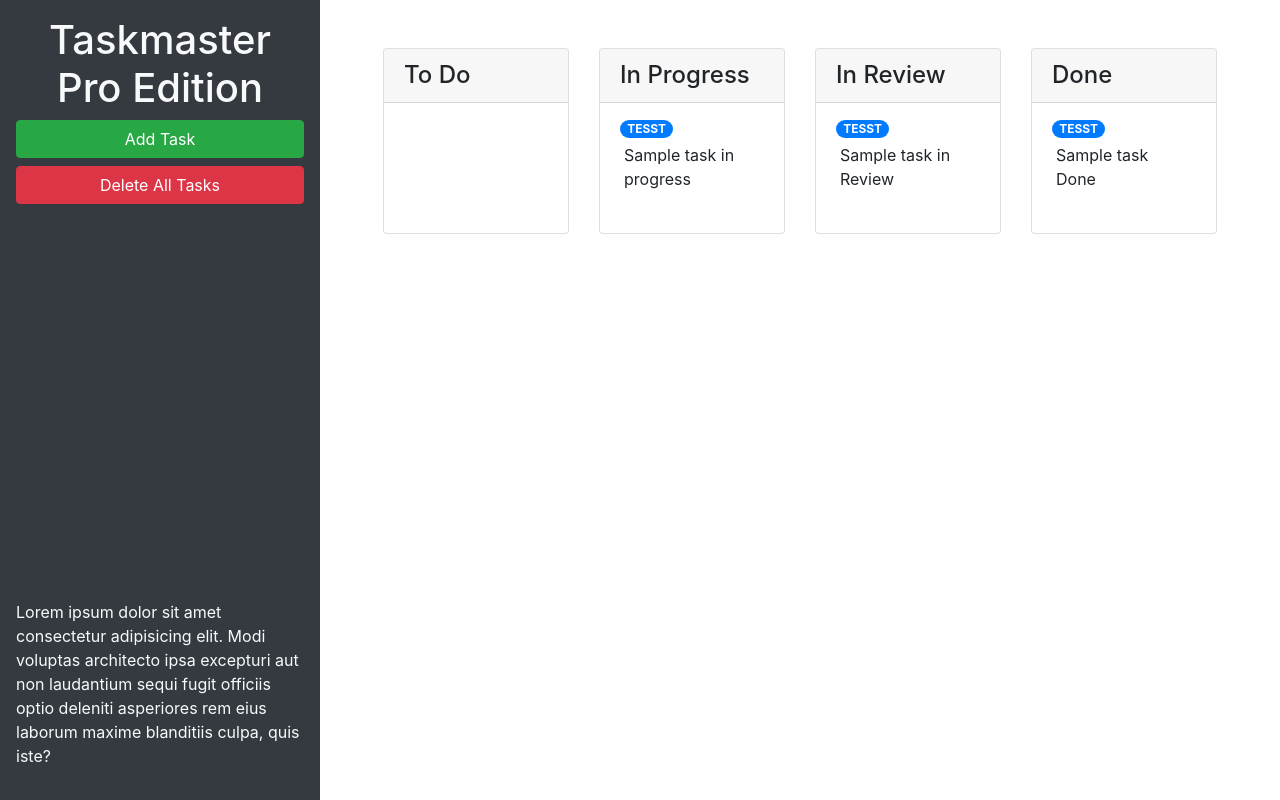
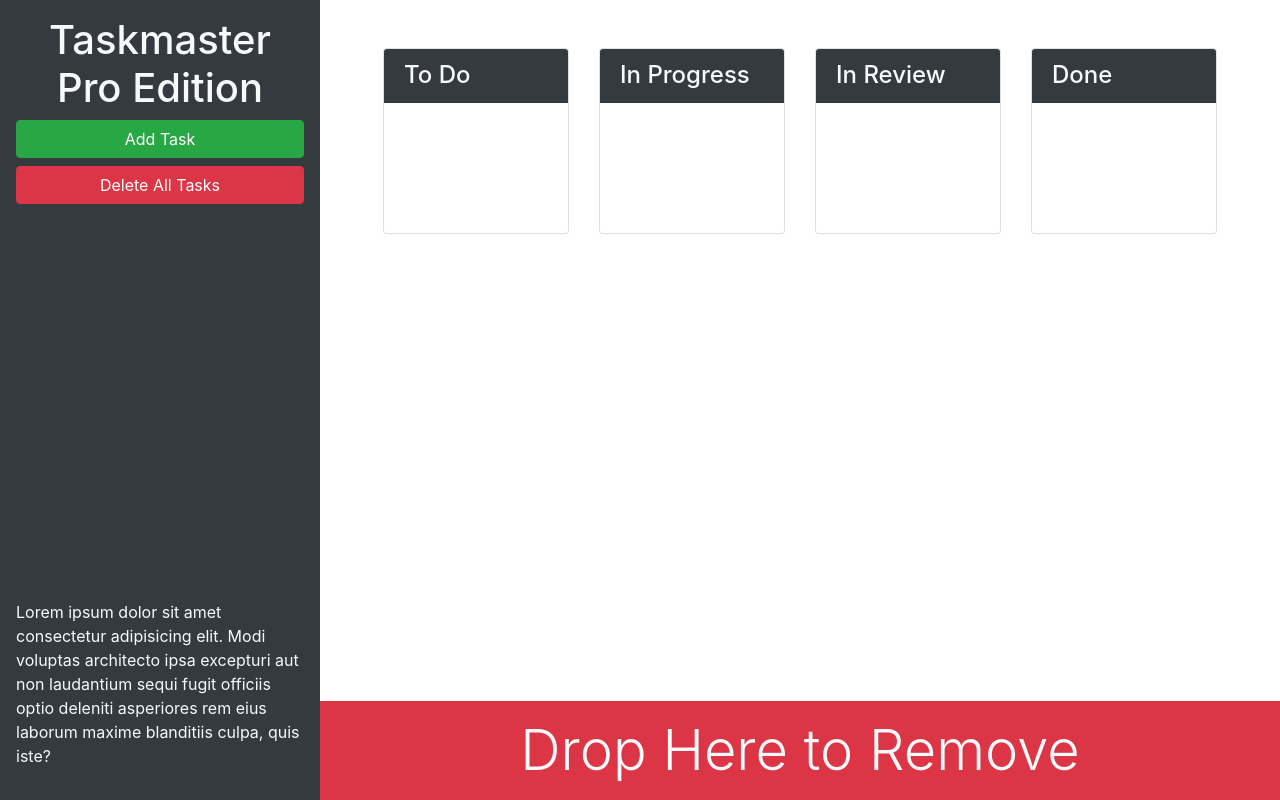
Before and after one commit to palminski/taskmaster-pro, a plain HTML site: page index.html in a window 1280 px wide. Drawn offline with nearby package versions, Linux system fonts and the light colour scheme.

Commit message:
completed bootstrap styling

```diff
--- a/index.html
+++ b/index.html
@@ -13,23 +13,23 @@
 <body>
 
   <div class="row min-vh-100 no-gutters">
-    <header class="col-12 col-lg-3 bg-dark text-light d-flex flex-column p-4 p-lg-3">
+    <header class="col-12 col-lg-3 bg-dark text-light sticky-top d-flex flex-column p-4 p-lg-3">
       <h1 class="text-center">Taskmaster Pro Edition</h1>
       <button id="create-task" class="btn btn-block btn-success" data-toggle="modal" data-target="#task-form-modal">Add
         Task</button>
       <button id="remove-tasks" class="btn btn-block btn-danger">Delete All Tasks</button>
-      <p class="mt-auto">Lorem ipsum dolor sit amet consectetur adipisicing elit. Modi voluptas architecto ipsa
+      <p class="mt-auto d-none d-lg-block">Lorem ipsum dolor sit amet consectetur adipisicing elit. Modi voluptas architecto ipsa
         excepturi aut non
         laudantium sequi fugit officiis optio deleniti asperiores rem eius laborum maxime blanditiis culpa, quis iste?
       </p>
     </header>
-    <main class="col-12 col-lg-9">
+    <main class="col-12 col-lg-9 d-flex flex-column">
       <div class="m-5 row justify-content-around">
 
         <!-- To Do -->
         <div class="col-12 col-md-6 col-xl-3 mb-3">
           <div class="card">
-            <h4 class="card-header">To Do</h4>
+            <h4 class="card-header bg-dark text-light">To Do</h4>
             <ul id="list-toDo" class="list-group list-group-flush"> </ul>
           </div>
         </div>
@@ -37,12 +37,9 @@
         <!-- ?In Progress -->
         <div class="col-12 col-md-6 col-xl-3 mb-3">
           <div class="card">
-            <h4 class="card-header">In Progress</h4>
+            <h4 class="card-header bg-dark text-light">In Progress</h4>
             <ul id="list-inProgress" class="list-group list-group-flush">
-              <li class="list-group-item">
-                <span class="badge badge-primary badge-pill">TESST</span>
-                <p class="m-1">Sample task in progress</p>
-              </li>
+              <!-- IN PROGRESS TASKS -->
             </ul>
           </div>
 
@@ -50,12 +47,9 @@
         <!-- In Review -->
         <div class="col-12 col-md-6 col-xl-3 mb-3">
           <div class="card">
-            <h4 class="card-header">In Review</h4>
+            <h4 class="card-header bg-dark text-light">In Review</h4>
             <ul id="list-inReview" class="list-group list-group-flush">
-              <li class="list-group-item">
-                <span class="badge badge-primary badge-pill">TESST</span>
-                <p class="m-1">Sample task in Review</p>
-              </li>
+              <!-- In REVIEW TASKS -->
             </ul>
           </div>
 
@@ -64,21 +58,21 @@
         <!-- Done -->
         <div class="col-12 col-md-6 col-xl-3 mb-3">
           <div class="card">
-            <h4 class="card-header">Done</h4>
+            <h4 class="card-header bg-dark text-light">Done</h4>
             <ul id="list-done" class="list-group list-group-flush">
-              <li class="list-group-item">
-                <span class="badge badge-primary badge-pill">TESST</span>
-                <p class="m-1">Sample task Done</p>
-              </li>
+              <!-- FINISHED TASKS(DONE) -->
             </ul>
           </div>
+        </div>
+      </div>
 
+      <div id="trash" class="mt-auto">
+        <div class="w-100 bg-danger p-3 text-center text-light display-4">
+          Drop Here to Remove
         </div>
+      </div>
 
-
-
-        </div>
-        </main>
+    </main>
   </div>
 
   <!-- Modal -->
```
